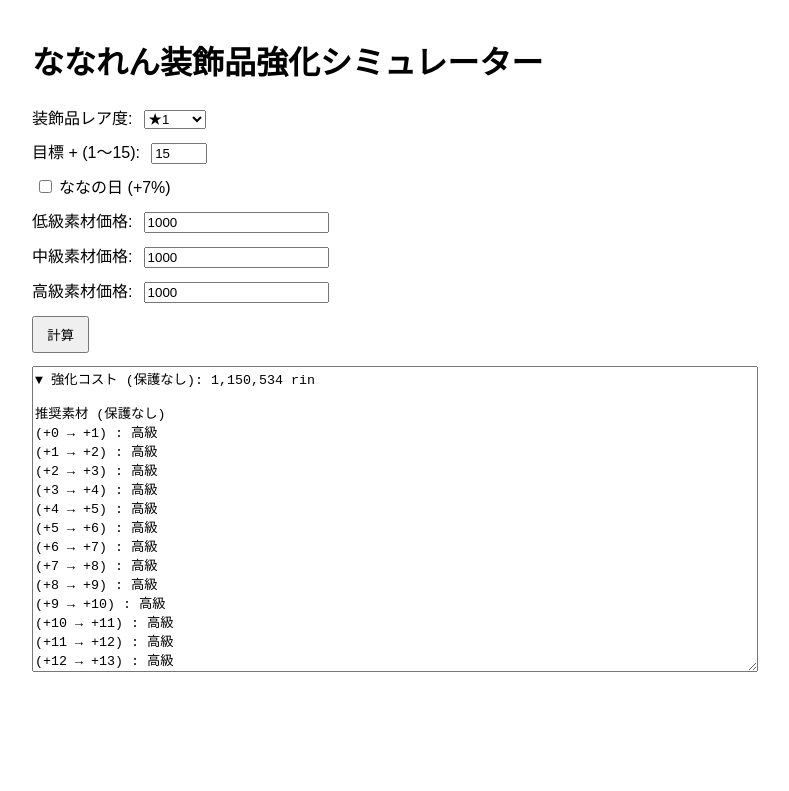
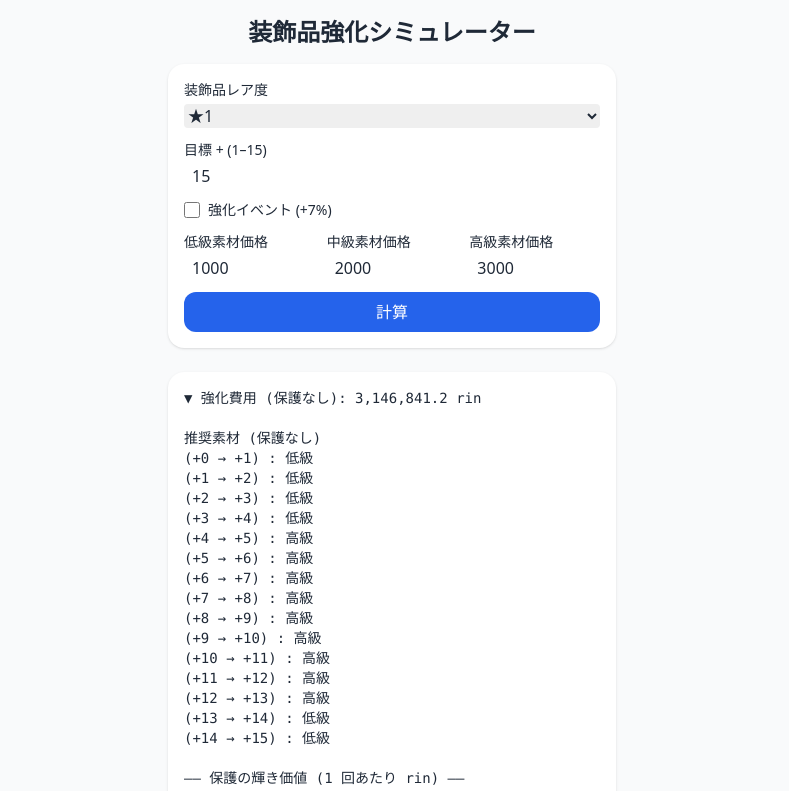
Before and after one commit to jackdoe012/nanaren_upgrade_optimizer, a plain HTML site: page index.html in a window 1280 px wide. Both pictures are taken after a click on the button "計算". Shown: the top 791 px of the page, without its empty margins (248-1037 px from the left). Drawn offline with nearby package versions, Linux system fonts and the light colour scheme.

Commit message:
Update index.html

```diff
--- a/index.html
+++ b/index.html
@@ -2,22 +2,19 @@
 <html lang="ja">
 <head>
   <meta charset="UTF-8" />
-  <meta name="viewport" content="width=device-width, initial-scale=1.0"/>
-  <title>強化シミュレーター v3.0 </title>
-  <style>
-    body { font-family: sans-serif; padding: 1em; max-width: 720px; margin: auto; }
-    label { display: block; margin-top: 10px; }
-    textarea { width: 100%; height: 300px; margin-top: 1em; }
-    button { margin-top: 1em; padding: 0.5em 1em; }
-    select, input[type="number"], input[type="checkbox"] { margin-left: 0.5em; }
-  </style>
+  <meta name="viewport" content="width=device-width, initial-scale=1.0" />
+  <title>強化シミュレーター v3.1 (Web版)</title>
+  <!-- TailwindCSS CDN -->
+  <script src="https://cdn.tailwindcss.com"></script>
 </head>
-<body>
-  <h1>ななれん装飾品強化シミュレーター</h1>
+<body class="bg-gray-50 text-gray-800 min-h-screen flex flex-col items-center p-4">
+  <h1 class="text-2xl font-bold mb-4">装飾品強化シミュレーター </h1>
 
-  <label>
-    装飾品レア度:
-    <select id="rarity">
+  <!-- 入力フォーム -->
+  <div id="controls" class="w-full max-w-md space-y-3 bg-white shadow rounded-2xl p-4">
+    <div>
+      <label class="block text-sm font-medium">装飾品レア度</label>
+      <select id="rarity" class="mt-1 w-full rounded border-gray-300">
         <option>★1</option>
         <option>★2</option>
         <option>★3</option>
@@ -25,133 +22,154 @@
         <option>★5</option>
         <option>賢者級</option>
       </select>
-  </label>
+    </div>
+    <div>
+      <label class="block text-sm font-medium">目標 + (1–15)</label>
+      <input id="target" type="number" min="1" max="15" value="15" class="mt-1 w-full rounded border-gray-300 px-2" />
+    </div>
+    <div class="flex items-center space-x-2">
+      <input id="event" type="checkbox" class="h-4 w-4" />
+      <label for="event" class="text-sm">強化イベント (+7%)</label>
+    </div>
+    <div class="grid grid-cols-3 gap-3">
+      <div class="col-span-1">
+        <label class="block text-sm font-medium">低級素材価格</label>
+        <input id="price0" type="number" value="1000" class="mt-1 w-full rounded border-gray-300 px-2" />
+      </div>
+      <div class="col-span-1">
+        <label class="block text-sm font-medium">中級素材価格</label>
+        <input id="price1" type="number" value="2000" class="mt-1 w-full rounded border-gray-300 px-2" />
+      </div>
+      <div class="col-span-1">
+        <label class="block text-sm font-medium">高級素材価格</label>
+        <input id="price2" type="number" value="3000" class="mt-1 w-full rounded border-gray-300 px-2" />
+      </div>
+    </div>
+    <button id="run" class="w-full bg-blue-600 text-white py-2 rounded-xl hover:bg-blue-700 transition">計算</button>
+  </div>
 
-  <label>
-    目標 + (1～15):
-    <input type="number" id="target" value="15" min="1" max="15" />
-  </label>
-
-  <label>
-    <input type="checkbox" id="event" />
-    ななの日 (+7%)
-  </label>
-
-  <label>
-    低級素材価格: <input type="number" id="price0" value="1000" />
-  </label>
-  <label>
-    中級素材価格: <input type="number" id="price1" value="1000" />
-  </label>
-  <label>
-    高級素材価格: <input type="number" id="price2" value="1000" />
-  </label>
-
-  <button onclick="runSimulation()">計算</button>
-
-  <textarea id="output" readonly></textarea>
+  <!-- 出力エリア -->
+  <div id="output" class="w-full max-w-md mt-6 whitespace-pre-wrap bg-white shadow rounded-2xl p-4 text-sm font-mono"></div>
 
 <script>
-    const RANKS = ["低級", "中級", "高級"];
-    const RARITIES = ["★1", "★2", "★3", "★4", "★5", "賢者級"];
+// -------------------- 定数 --------------------
+const RANKS = ["低級","中級","高級"];
+const RARITIES = ["★1","★2","★3","★4","★5","賢者級"];
 const MAX_PLUS = 15;
 const EVENT_BONUS = 0.07;
-    const MAX_ITER = 400;
-    const CONV_TOL = 1e-10;
 
 const SUCCESS_TABLE = {
-      "低級": [0.88, 0.83, 0.78, 0.73, 0.68, 0.63, 0.58, 0.53, 0.48, 0.45, 0.45, 0.45, 0.45, 0.45, 0.45],
-      "中級": [0.99, 0.94, 0.89, 0.84, 0.79, 0.74, 0.69, 0.64, 0.59, 0.54, 0.49, 0.45, 0.45, 0.45, 0.45],
-      "高級": [1.00, 1.00, 1.00, 0.95, 0.90, 0.85, 0.80, 0.75, 0.70, 0.65, 0.60, 0.55, 0.50, 0.45, 0.45],
+  "低級": [0.88,0.83,0.78,0.73,0.68,0.63,0.58,0.53,0.48,0.45,0.45,0.45,0.45,0.45,0.45],
+  "中級": [0.99,0.94,0.89,0.84,0.79,0.74,0.69,0.64,0.59,0.54,0.49,0.45,0.45,0.45,0.45],
+  "高級": [1.00,1.00,1.00,0.95,0.90,0.85,0.80,0.75,0.70,0.65,0.60,0.55,0.50,0.45,0.45]
 };
 
 const FEE_TABLE = [
-      [100, 50, 25],
-      [400, 200, 100],
-      [1000, 500, 250],
-      [2000, 1000, 500],
-      [3000, 1500, 750],
-      [4000, 2000, 1000],
+  [100,  50,  25],   // ★1
+  [400,  200, 100],  // ★2
+  [1000, 500, 250],  // ★3
+  [2000,1000, 500],  // ★4
+  [3000,1500, 750],  // ★5
+  [4000,2000,1000]   // 賢者級
 ];
 
+// -------------------- 成功率 --------------------
 function successRate(p, rankIdx, event) {
-      let rate = SUCCESS_TABLE[RANKS[rankIdx]][p];
-      if (event) rate += EVENT_BONUS;
-      return Math.max(0.45, Math.min(1.0, rate));
+  let r = SUCCESS_TABLE[RANKS[rankIdx]][p];
+  if (event) r += EVENT_BONUS;
+  return Math.max(0.45, Math.min(1.0, r));
 }
 
-    function computeValues(target, rarityIdx, prices, event) {
-      const V = Array(target + 1).fill(0);
-      const policy = Array(target).fill(0);
+// -------------------- 解析解 --------------------
+function analyticValues(target, rarityIdx, prices, event) {
+  // 各 p, rank でコスト & 成功率テーブル作成
+  const c_tbl = Array.from({ length: target }, () => prices.map((price, r) => price + FEE_TABLE[rarityIdx][r]));
+  const s_tbl = Array.from({ length: target }, (_, p) => RANKS.map((_, r) => successRate(p, r, event)));
 
-      for (let iter = 0; iter < MAX_ITER; iter++) {
-        let delta = 0;
+  // 初期方策 (すべて高級)
+  const policy = Array.from({ length: target }, () => 2);
+  const V = Array(target + 1).fill(0); // V[target] = 0
+
+  let stable = false;
+  while (!stable) {
+    const A = Array(target + 1).fill(0);
+    const B = Array(target + 1).fill(0);
+
+    // 後ろ向きに一次式展開
     for (let p = target - 1; p >= 0; p--) {
-          let best = Infinity;
-          let bestRank = 0;
+      const r = policy[p];
+      const s = s_tbl[p][r];
+      const c = c_tbl[p][r];
+      A[p] = (1 - s) + s * A[p + 1];
+      B[p] = c + s * B[p + 1];
+    }
+
+    const V0 = B[0] / (1 - A[0]);
+    for (let p = target - 1; p >= 0; p--) {
+      V[p] = A[p] * V0 + B[p];
+    }
+
+    // 方策改善
+    stable = true;
+    for (let p = target - 1; p >= 0; p--) {
+      let bestRank = policy[p];
+      let bestCost = c_tbl[p][bestRank] + s_tbl[p][bestRank] * V[p + 1] + (1 - s_tbl[p][bestRank]) * V0;
       for (let r = 0; r < 3; r++) {
-            const prob = successRate(p, r, event);
-            const attempt = prices[r] + FEE_TABLE[rarityIdx][r];
-            const cost = attempt + prob * V[p + 1] + (1 - prob) * V[0];
-            if (cost < best) {
-              best = cost;
+        const cost = c_tbl[p][r] + s_tbl[p][r] * V[p + 1] + (1 - s_tbl[p][r]) * V0;
+        if (cost < bestCost - 1e-12) {
+          bestCost = cost;
           bestRank = r;
         }
       }
-          delta = Math.max(delta, Math.abs(best - V[p]));
-          V[p] = best;
+      if (bestRank !== policy[p]) {
         policy[p] = bestRank;
+        stable = false;
       }
-        if (delta < CONV_TOL) break;
     }
-
+  }
   return { V, policy };
 }
 
-    function runSimulation() {
-      const rarityIdx = document.getElementById("rarity").selectedIndex;
-      const target = parseInt(document.getElementById("target").value);
+// -------------------- UIロジック --------------------
+function formatNumber(n) {
+  return n.toLocaleString("en-US", { maximumFractionDigits: 1 });
+}
+
+document.getElementById("run").addEventListener("click", () => {
+  // 入力取得
+  const rarityIdx = RARITIES.indexOf(document.getElementById("rarity").value);
+  const target = parseInt(document.getElementById("target").value, 10);
+  if (!(1 <= target && target <= MAX_PLUS)) {
+    alert("目標 + は 1 〜 15 で入力してください。");
+    return;
+  }
   const event = document.getElementById("event").checked;
-
-      const prices = [0, 1, 2].map(i =>
-        parseInt(document.getElementById("price" + i).value)
-      );
-
-      if (!(1 <= target && target <= MAX_PLUS)) {
-        alert("目標 + は 1～15 の範囲で入力してください");
+  const prices = [0, 1, 2].map(i => parseInt(document.getElementById(`price${i}`).value, 10));
+  if (prices.some(p => p < 0 || isNaN(p))) {
+    alert("素材価格は 0 以上の数値で入力してください。");
     return;
   }
 
-      if (prices.some(p => p < 0 || isNaN(p))) {
-        alert("素材価格は 0 以上の数値で入力してください");
-        return;
-      }
+  // 計算
+  const { V, policy } = analyticValues(target, rarityIdx, prices, event);
+  const V0 = V[0];
+  const protectValue = Array.from({ length: target }, (_, p) => {
+    const s = successRate(p, policy[p], event);
+    return (1 - s) * (V0 - V[p]);
+  });
 
-      const { V, policy } = computeValues(target, rarityIdx, prices, event);
-      const V0 = V[0];
-
-      // 保護の輝き価値計算
-      const protectValue = [];
-      for (let p = 0; p < target; p++) {
-        const r = policy[p];
-        const prob = successRate(p, r, event);
-        protectValue[p] = (1 - prob) * (V0 - V[p]);
-      }
-
-      // 出力生成
-      let out = `▼ 強化コスト (保護なし): ${Math.round(V0).toLocaleString()} rin\n\n`;
+  // 出力整形
+  let out = `▼ 強化費用 (保護なし): ${formatNumber(V0)} rin\n\n`;
   out += "推奨素材 (保護なし)\n";
   for (let p = 0; p < target; p++) {
     out += `(+${p} → +${p + 1}) : ${RANKS[policy[p]]}\n`;
   }
-
   out += "\n―― 保護の輝き価値 (1 回あたり rin) ――\n";
   for (let p = 0; p < target; p++) {
-        out += `(+${p} → +${p + 1}) : ${protectValue[p].toLocaleString()}\n`;
+    out += `(+${p} → +${p + 1}) : ${formatNumber(protectValue[p])}\n`;
   }
-
-      document.getElementById("output").value = out;
-    }
+  document.getElementById("output").textContent = out;
+});
 </script>
 </body>
 </html>
```
Lines whose indentation alone changed are shown as unchanged.
